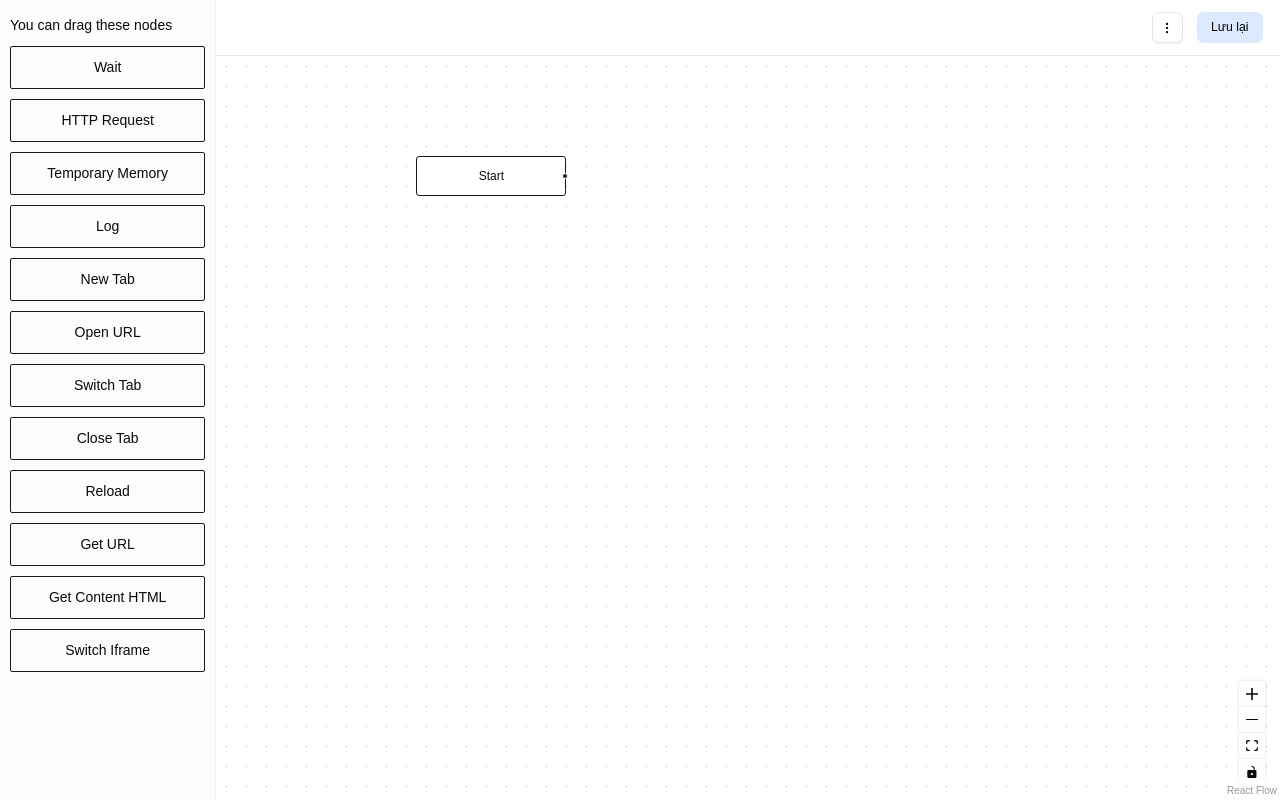
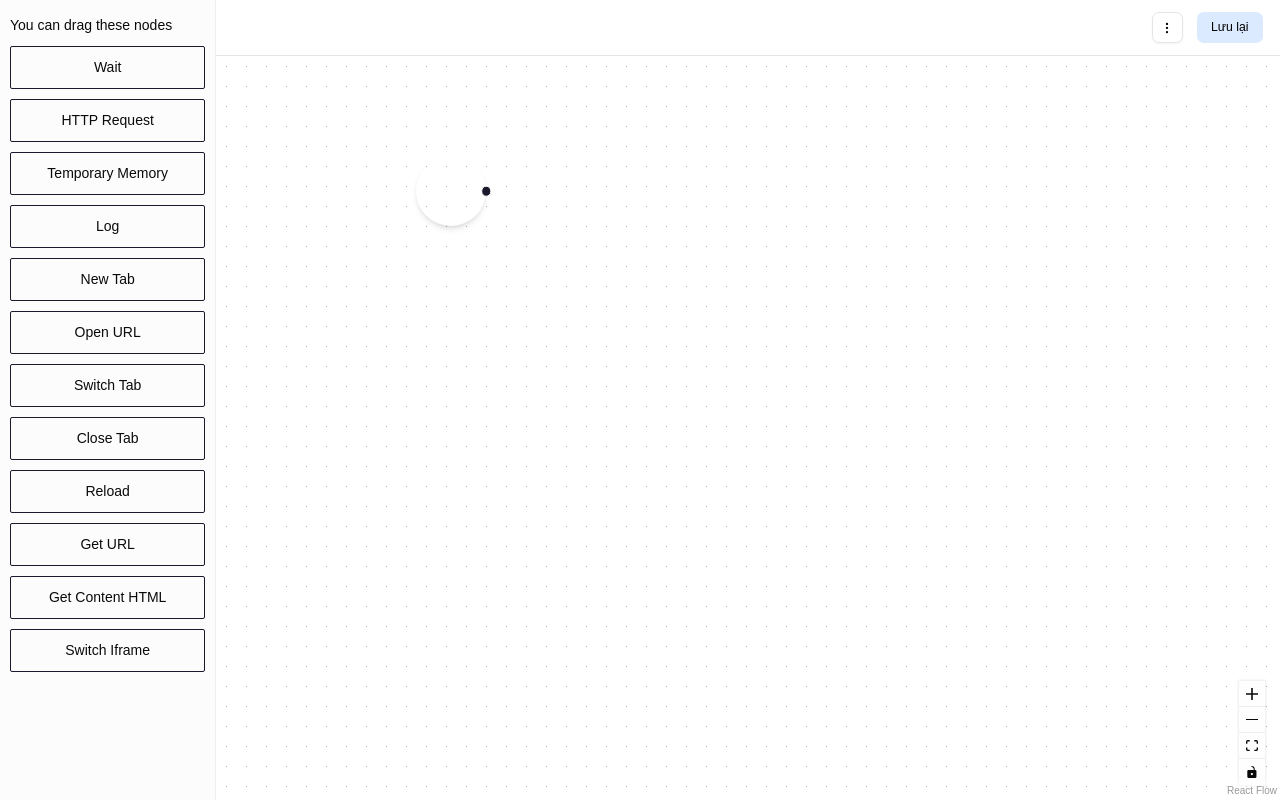
Before and after one commit to huuthien99/react-flow, a React (Vite) app: page / in a window 1280 px wide. Built offline with nearby package versions, Linux system fonts and the light colour scheme.

Commit message:
custom node and edges

```diff
--- a/src/constants/constants.js
+++ b/src/constants/constants.js
@@ -40,3 +40,8 @@ export const AppOptions = {
   IS_AUTO_SAVE: false,
   IS_DEBUG_MODE: false,
 };
+
+export const Color_line = {
+  GREEN: "emerald-500",
+  RED: "red-500",
+};
--- a/src/dndComponent/CustomEdges.tsx
+++ b/src/dndComponent/CustomEdges.tsx
@@ -1,3 +1,4 @@
+import { Color_line } from "@/constants/constants";
 import {
   BaseEdge,
   EdgeLabelRenderer,
@@ -5,7 +6,8 @@ import {
   useReactFlow,
 } from "@xyflow/react";
 
-function CustomEdge({
+function CustomEdge(props) {
+  const {
     id,
     sourceX,
     sourceY,
@@ -13,8 +15,9 @@ function CustomEdge({
     targetY,
     sourcePosition,
     targetPosition,
+    sourceHandleId,
     style = {},
-}) {
+  } = props;
   const [edgePath, labelX, labelY] = getBezierPath({
     sourceX,
     sourceY,
@@ -25,11 +28,19 @@ function CustomEdge({
   });
   const { deleteElements } = useReactFlow();
 
+  const colorLine = !sourceHandleId
+    ? "green"
+    : sourceHandleId.includes("red")
+    ? "red"
+    : sourceHandleId.includes("green")
+    ? "green"
+    : "black";
+
   return (
     <>
       <defs>
         <marker
-          id="arrowhead"
+          id={`arrowhead-${colorLine}`}
           markerWidth="8"
           markerHeight="8"
           refX="7"
@@ -37,7 +48,7 @@ function CustomEdge({
           orient="auto"
           markerUnits="strokeWidth"
         >
-          <path d="M0,0 L8,4 L0,8 Z" fill="#333" />
+          <path d="M0,0 L8,4 L0,8 Z" fill={colorLine} />
         </marker>
       </defs>
       <BaseEdge
@@ -45,10 +56,10 @@ function CustomEdge({
         path={edgePath}
         style={{
           strokeWidth: 1,
-          stroke: "#555",
+          stroke: colorLine,
           ...style,
         }}
-        markerEnd="url(#arrowhead)"
+        markerEnd={`url(#arrowhead-${colorLine})`}
       />
 
       <EdgeLabelRenderer>
--- a/src/dndComponent/CustomNode.jsx
+++ b/src/dndComponent/CustomNode.jsx
@@ -1,48 +1,35 @@
-// import { Handle, Position } from "@xyflow/react";
-// import { useState } from "react";
+import { Color_line, typeNodes } from "@/constants/constants";
+import { Handle, Position } from "@xyflow/react";
 
-// function CustomNode({ data }) {
-//   const [open, setOpen] = useState(false);
+function CustomNode({ data, keyWord, id }) {
+  const config = typeNodes[keyWord];
 
-//   return (
-//     <div
-//       style={{
-//         padding: "10px 20px",
-//         border: "1px solid #333",
-//         borderRadius: "8px",
-//         background: "#fff",
-//         cursor: "pointer",
-//         position: "relative",
-//       }}
-//       onClick={() => setOpen(true)}
-//     >
-//       {data.label || "Custom Node"}
+  return (
+    <div className="px-3 py-2 rounded-[6px] min-w-28 h-12 flex items-center gap-2 border border-gray-800">
+      <span className="text-center w-full text-sm">
+        {data?.label || "Node"}
+      </span>
 
-//       <Handle type="target" position={Position.Top} />
-//       <Handle type="source" position={Position.Bottom} />
+      <Handle
+        type="target"
+        position={Position.Left}
+        className={`!bg-${Color_line.GREEN} !w-3 !h-3  border-white border-3`}
+      />
 
-//       {open && (
-//         <div
-//           style={{
-//             position: "absolute",
-//             top: "100%",
-//             left: "50%",
-//             transform: "translateX(-50%)",
-//             marginTop: "8px",
-//             background: "#fff",
-//             border: "1px solid #ccc",
-//             borderRadius: "6px",
-//             padding: "10px",
-//             zIndex: 10,
-//             boxShadow: "0 2px 10px rgba(0,0,0,0.15)",
-//           }}
-//         >
-//           <p>Popup content cho node</p>
-//           <button onClick={() => setOpen(false)}>Đóng</button>
-//         </div>
-//       )}
-//     </div>
-//   );
-// }
+      <Handle
+        type="source"
+        id={`${id}-out-green`}
+        position={Position.Right}
+        className={`!bg-${Color_line.GREEN} !w-3 !h-3 border-3 border-white !top-[30%]`}
+      />
+      <Handle
+        type="source"
+        id={`${id}-out-red`}
+        position={Position.Right}
+        className={`!bg-${Color_line.RED} !w-3 !h-3 border-3 border-white !top-[70%]`}
+      />
+    </div>
+  );
+}
 
-// export default CustomNode;
+export default CustomNode;
--- a/src/dndComponent/DnDContainer.jsx
+++ b/src/dndComponent/DnDContainer.jsx
@@ -13,31 +13,32 @@ import { useCallback, useRef } from "react";
 import { useAppContext } from "@/App";
 import Header from "@/components/header/Header";
 import SideBar from "@/components/SideBar";
-import { typeNodes } from "@/constants/constants";
+import { Color_line, typeNodes } from "@/constants/constants";
 import { useDialog } from "@/context/DialogContext";
 import { useDnD } from "@/context/DnDContext";
 import { v4 as uuidv4 } from "uuid";
 import CustomEdge from "./CustomEdges";
 import DialogDnD from "./DialogDnD";
 import { useEffect } from "react";
-
-const nodeDefaults = {
-  sourcePosition: Position.Right,
-  targetPosition: Position.Left,
-};
+import StartNode from "@/nodes/StartNode";
+import CustomNode from "./CustomNode";
 
 const initialNodes = [
   {
     id: uuidv4(),
-    type: "input",
+    type: "start",
     data: { label: "Start" },
     position: { x: 200, y: 100 },
-    ...nodeDefaults,
   },
 ];
 
 const edgeTypes = {
   custom: CustomEdge,
+};
+
+const nodeTypes = {
+  start: StartNode,
+  custom: CustomNode,
 };
 
 function DnDContainer() {
@@ -89,13 +90,13 @@ function DnDContainer() {
       });
       const newNode = {
         id: uuidv4(),
-        type,
+        type: "custom",
         position,
+        keyWord: type,
         data: {
           label: typeNodes[type].label,
           ...(typeNodes[type].dataDefault || {}),
         },
-        ...nodeDefaults,
       };
 
       setNodes((nds) => [...nds, newNode]);
@@ -135,6 +136,11 @@ function DnDContainer() {
     }
   }, [nodes, options.isAutoSave, edges]);
 
+  const onNodeContextMenu = useCallback((event, node) => {
+    event.preventDefault();
+    console.log("Right clicked node:", node);
+  }, []);
+
   return (
     <div className="dndflow">
       <SideBar />
@@ -148,10 +154,12 @@ function DnDContainer() {
             onDrop={onDrop}
             onConnect={onConnect}
             edgeTypes={edgeTypes}
+            nodeTypes={nodeTypes}
             onDragOver={onDragOver}
             onNodeClick={onNodeClick}
             onNodesChange={onNodesChange}
             onEdgesChange={onEdgesChange}
+            onNodeContextMenu={onNodeContextMenu}
           >
             <Background />
             <Controls position="bottom-right" />
--- a/src/nodes/StartNode.jsx
+++ b/src/nodes/StartNode.jsx
@@ -1,7 +1,19 @@
-import React from "react";
+import { Color_line } from "@/constants/constants";
+import { Handle, Position } from "@xyflow/react";
 
-function StartNode() {
-  return <div>StartNode</div>;
+function StartNode({ data }) {
+  return (
+    <div
+      className={`flex items-center justify-center w-20 h-20 rounded-full !bg-${Color_line.GREEN} shadow-md relative text-white text-sm`}
+    >
+      {data.label || "Bắt đầu"}
+      <Handle
+        type="source"
+        position={Position.Right}
+        className={`!bg-${Color_line.GREEN} !w-3 !h-3 border-3 border-white "`}
+      />
+    </div>
+  );
 }
 
 export default StartNode;
```
Lines whose indentation alone changed are shown as unchanged.
